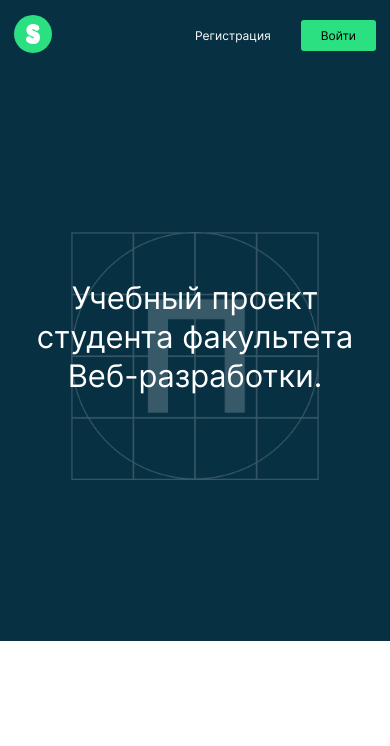
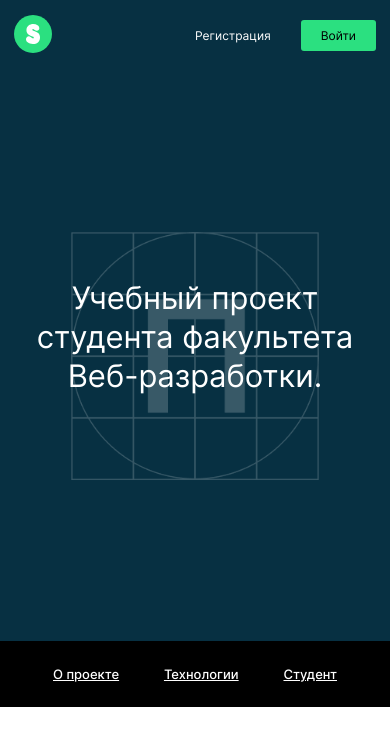
Before and after one commit to VasilyRazdorsky/movies-explorer-frontend, a React (Create React App) app: page / in a window 390 px wide. Shown: the top 746 px of the page. Built offline with nearby package versions, Linux system fonts and the light colour scheme.

Commit message:
Реализовать компонент NavTab #9

```diff
--- a/src/components/Main/Main.jsx
+++ b/src/components/Main/Main.jsx
@@ -1,10 +1,12 @@
 import Header from "../Header/Header";
 import Promo from "../Promo/Promo";
+import NavTab from "../NavTab/NavTab";
 const Main = ({currentPage}) => {
     return (
         <>
             <Header currentPage={currentPage}/>
             <Promo />
+            <NavTab />
         </>
     );
 }
--- /dev/null
+++ b/src/components/NavTab/NavTab.css
@@ -0,0 +1,65 @@
+.nav-tab {
+    padding: 24px 0;
+    background-color: #000;
+}
+
+.nav-tab__container {
+    padding: 0 520px;
+}
+
+.nav-tab__panel {
+    display: flex;
+    justify-content: space-between;
+}
+
+.nav-tab__link {
+    font-weight: 500;
+    font-size: 13px;
+    line-height: 16px;
+    color: #fff;
+    text-decoration: underline;
+}
+
+@media screen and (max-width: 1280px) {
+    .nav-tab__container {
+        padding: 0 450px;
+    }
+}
+
+@media screen and (max-width: 1180px) {
+    .nav-tab__container {
+        padding: 0 350px;
+    }
+}
+
+@media screen and (max-width: 970px) {
+    .nav-tab {
+        padding: 25px 0;
+    }
+
+    .nav-tab__container {
+        padding: 0 246px;
+    }
+}
+
+@media screen and (max-width: 720px) {
+    .nav-tab {
+        padding: 25px 0;
+    }
+
+    .nav-tab__container {
+        padding: 0 150px;
+    }
+}
+
+@media screen and (max-width: 520px) {
+    .nav-tab__container {
+        padding: 0 53px;
+    }
+}
+
+@media screen and (max-width: 370px) {
+    .nav-tab__link {
+        font-size: 11px;
+    }
+}
--- /dev/null
+++ b/src/components/NavTab/NavTab.jsx
@@ -0,0 +1,15 @@
+const NavTab = () => {
+    return (
+        <section className="nav-tab">
+            <div className="nav-tab__container">
+                <nav className="nav-tab__panel">
+                    <a href="#about-project" className="nav-tab__link">О проекте</a>
+                    <a href="#techs" className="nav-tab__link">Технологии</a>
+                    <a href="#about-me" className="nav-tab__link">Студент</a>
+                </nav>
+            </div>
+        </section>
+    );
+}
+
+export default NavTab;
--- a/src/index.css
+++ b/src/index.css
@@ -5,3 +5,4 @@
 @import url('./components/Navigation/Navigation.css');
 @import url('./components/BurgerMenu/BurgerMenu.css');
 @import url('./components/Promo/Promo.css');
+@import url('./components/NavTab/NavTab.css');
```
